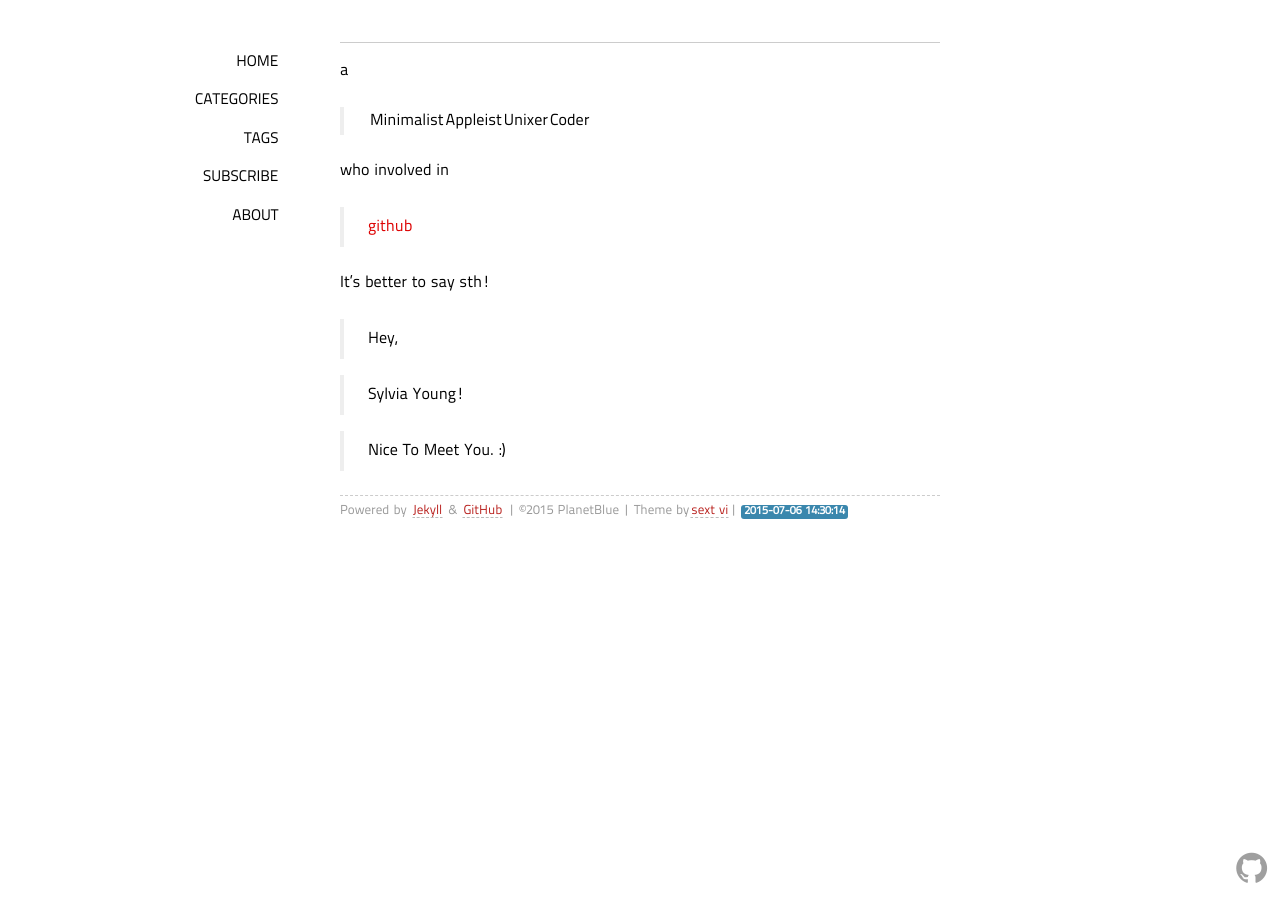
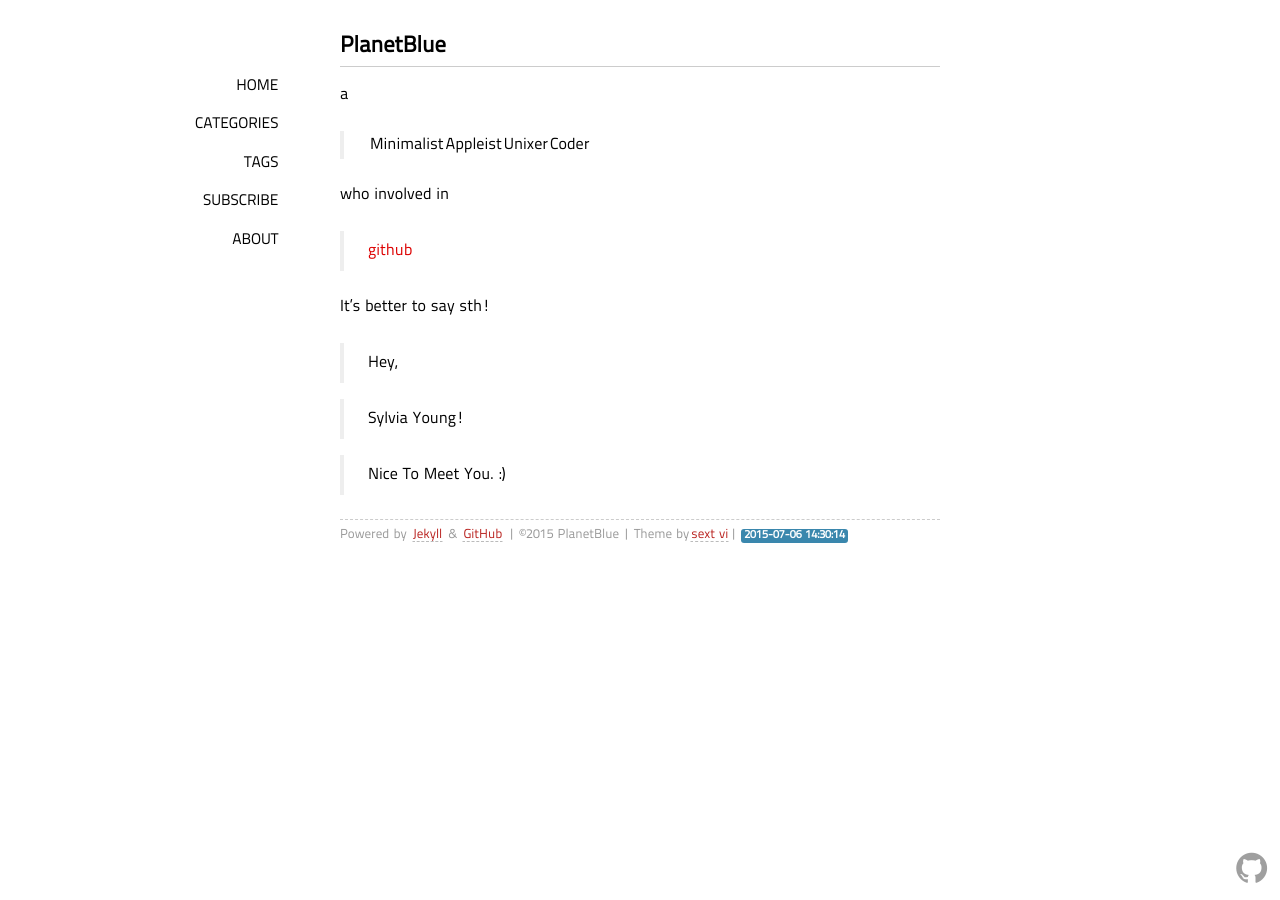
Before and after one commit to lixiangqian/lixiangqian.github.io, a Jekyll site: the page built from about.markdown, in a window 1280 px wide. Built offline with Jekyll 4.4.1, drawn with Linux system fonts in a browser that asks for light colours; nearby versions of some CDN libraries; some web fonts are replaced; Markdown is read by kramdown in place of the engine named in the settings.

Commit message:
change default,html layout

```diff
--- a/_layouts/default.html
+++ b/_layouts/default.html
@@ -47,7 +47,11 @@
     <div id="container">
       <div id="main" role="main">
         <header>
-        <h1>{{ page.title }}</h1>
+           {% if page.title %}
+              <h1>{{ page.title }}</h1>
+            {% else %}
+              <h1>{{ site.name }}</h1>
+            {% endif %}
         </header>
         <nav>
           <span><a title="Home Page" class="" href="/">Home</a></span>
```
